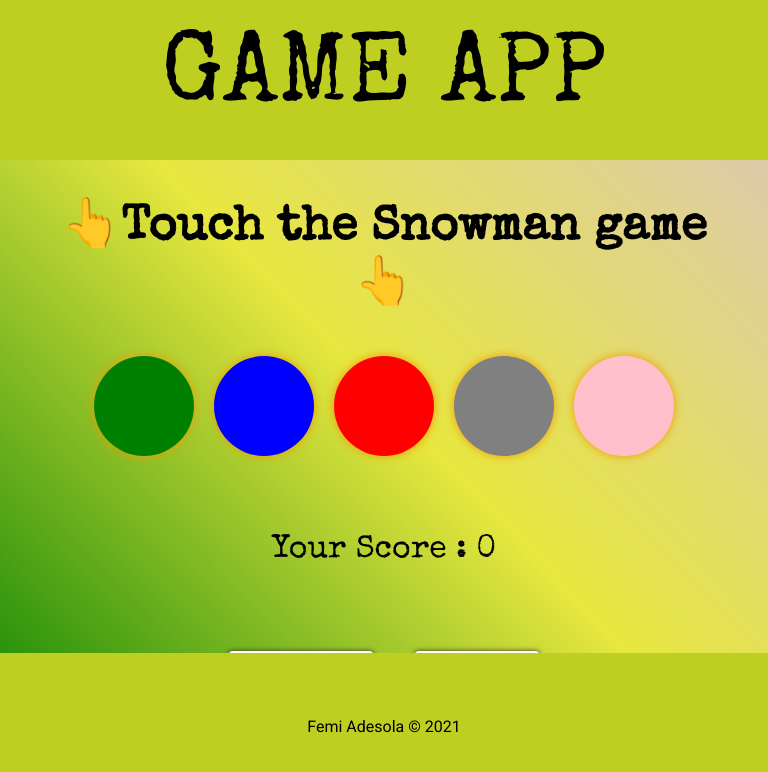
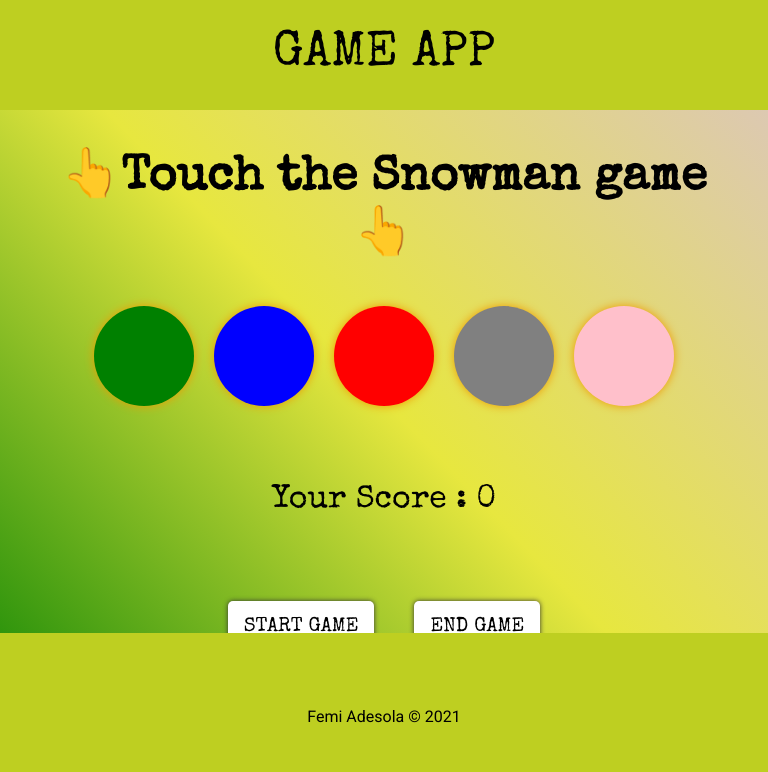
Before and after one commit to React21S/Game_App, a React (Create React App) app: page / in a window 768 px wide. Shown: the top 772 px of the page. Built offline with nearby package versions, Linux system fonts and the light colour scheme.

Commit message:
Adjust mobile application

```diff
--- a/src/styles/App.css
+++ b/src/styles/App.css
@@ -104,7 +104,6 @@ body{
   background-repeat: no-repeat;
   background-attachment: fixed;
   background-size: cover;
-  margin: 0;
   text-align: center;
 
 }
@@ -140,7 +139,7 @@ p{
 
 /* ####### Header ###### */
 header{
-  padding: 30px;
+  padding: 20px;
   text-align: center;
   background-color: var(--bg-color-3);
   color: var(--black);
@@ -177,7 +176,7 @@ footer p{
 
 /* ------############# Mobile size iphone 5/SE #############-----------*/
 
-@media screen and (max-width: 568px){
+@media screen and (max-width: 768px){
   header{
     padding: 30px;
     text-align: center;
@@ -211,7 +210,7 @@ footer p{
 }
 
 /* ------############# Ipad #############-----------*/
-@media screen and (min-width: 568px) and (max-width: 1024px) {
+@media screen and (min-width: 768px) and (max-width: 1024px) {
   h1{
     padding: 35px;
     font-size: 3rem;
@@ -225,5 +224,11 @@ footer p{
     padding: 1rem 1rem;
     margin: 20px;
   }
+  footer{
+    padding: 10px;
+    width: 100%;
+    position: absolute;
+    bottom: 0;
+  }
 
 }
```
Also changed, not shown: package.json (+7 -1 lines), 1 other file (tests, documents, lock files or other folders).
